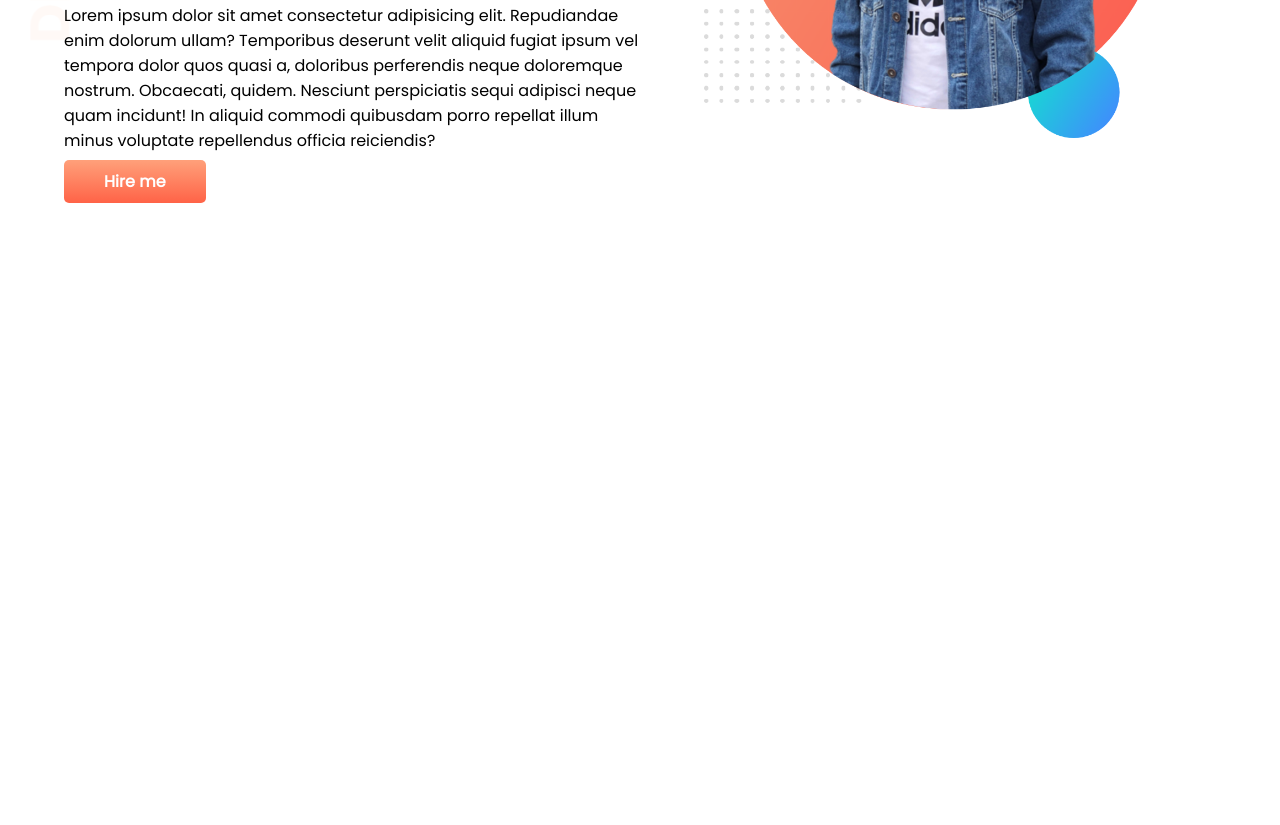
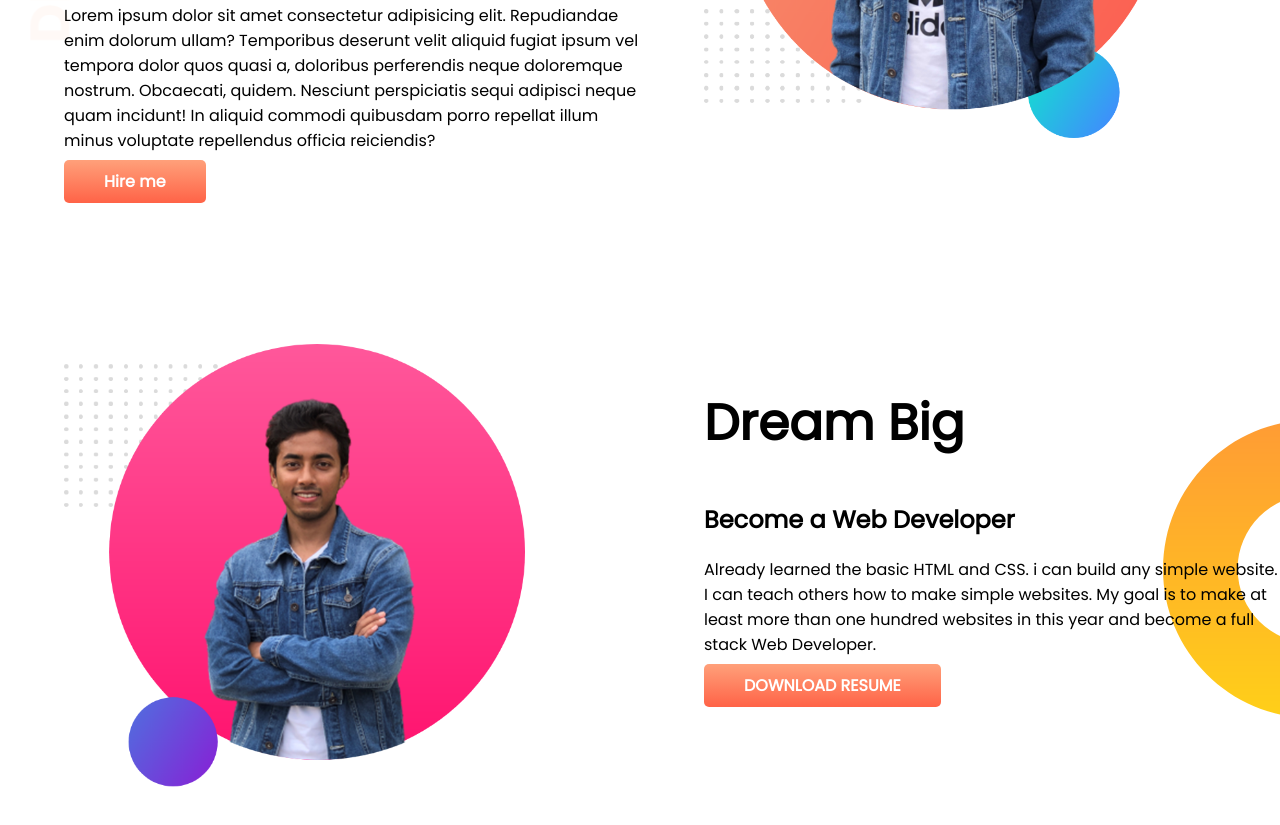
Before and after one commit to Sadman2539/developer-portfolio, a plain HTML site: page index.html in a window 1280 px wide. Shown: the part 319-1144 px from the top of the page. Before the commit the page ends 800 px from the top, so only its background shows below. Drawn offline with Linux system fonts and the light colour scheme.

Commit message:
dream section added

```diff
--- a/index.html
+++ b/index.html
@@ -28,6 +28,20 @@
             <img src="images/sadman.png" alt="photo of Sadman Sakib">
         </div>
     </section>
+    <section class="dream-big">
+        <div class="half-width">
+            <img src="images/sadman2.png" alt="Photo of Sadman Sakib">
+        </div>
+        <div class="half-width">
+            <h1>Dream Big</h1>
+            <h2>Become a Web Developer</h2>
+            <p>Already learned the basic HTML and CSS. i can build any simple website. I can teach others how to make
+                simple websites. My goal is to make at least more than one hundred websites in this year and become a
+                full stack Web Developer.</p>
+            <a class="link-button href=" https://www.linkedin.cn/in/sadman-sakib-98612b156/" target="_blank"
+                rel="noopener noreferrer">DOWNLOAD RESUME</a>
+        </div>
+    </section>
 </body>
 
 </html>
--- a/style.css
+++ b/style.css
@@ -11,6 +11,7 @@ h1{
 }
 section{
     display: flex;
+    margin-bottom: 150px;
 }
 .half-width{
     width: 50%;
@@ -32,3 +33,8 @@ section{
     background-repeat: no-repeat;
 
 }
+.dream-big{
+    background-image: url(images/dream-bg.png);
+    background-repeat: no-repeat;
+    background-position: right;
+}
```
Also changed, not shown: images/sadman.JPG (deleted), images/sadman2.png (added).
